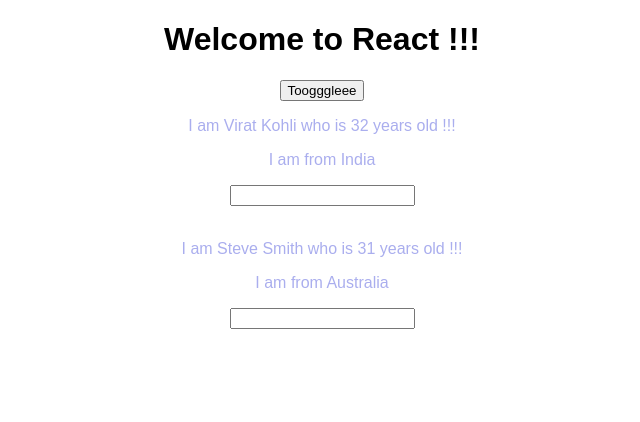
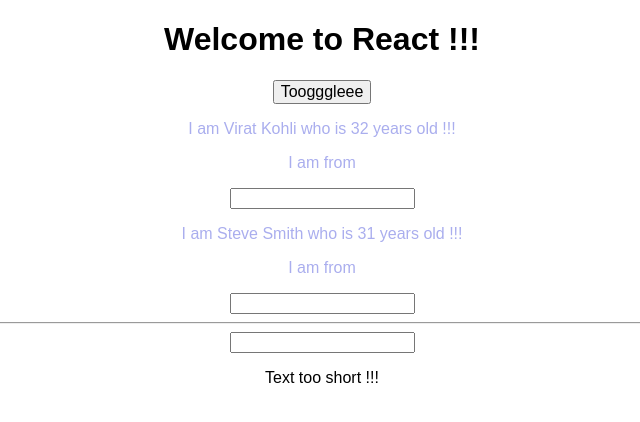
Before and after one commit to milindsahoo329/basics-reactjs, a React (Create React App) app: page / in a window 1280 px wide. Both pictures are taken after a click on the button "Toogggleee". Shown: the top 422 px of the page, without its empty margins (318-958 px from the left). Built offline with nearby package versions, Linux system fonts and the light colour scheme.

Commit message:
add list handling

```diff
--- a/src/App.js
+++ b/src/App.js
@@ -1,15 +1,18 @@
 import React, { Component } from 'react';
 import './App.css';
 import Person from './Person/Person';
+import Validation from './Validation/Validation';
+import Char from './Char/Char';
 
 class App extends Component {
 
   state = {
     persons: [
-      {name : "Virat Kohli", age:32},
-      {name : "Steve Smith", age:31}
+      {key: 'qwer', name: "Virat Kohli", age:32},
+      {key: 'asdf', name: "Steve Smith", age:31}
     ],
-    showPersons: false
+    showPersons: false,
+    userInput: ''
   }
 
   toggleHandler = (newName) => {
@@ -29,38 +32,89 @@
     });
   }
 
-  onChangeHandler = (event) => {
-    console.log("Was clicked!!");
+  deleteHandler = (index) => {
+    const persons = [...this.state.persons];
+    persons.splice(index,1);
+    this.setState({persons:persons});
+  }
+
+  onChangeHandler = (event,id) => {
+
+    const personIndex = this.state.persons.findIndex( p => {
+      return p.id === id;
+    });
+
+    const person = {
+      ...this.state.persons[personIndex]
+    };
+
+    person.name = event.target.value;
+
+    const persons = [...this.state.persons];
+    persons[personIndex] = person;
+
+
     this.setState({
-      persons: [
-        {name : "Virat Kohli", age:32},
-        {name : event.target.value, age:31}
-      ]
+      persons: persons
     });
   }
 
+  inputOnChangeHandler = (event) => {
+    this.setState({userInput:event.target.value});
+  }
+
+  deleteOnChangeHandler = (index) => {
+    const text = this.state.userInput.split('');
+    text.splice(index,1);
+    const updatedText = text.join('');
+    this.setState({userInput:updatedText});
+  }
+
   render() {
+
+    const style = {
+      backgroundStyle:'red',
+      font:'inherit',
+      border:'5 px solid blue',
+      padding:'20 px',
+      cursor:'pointer'
+    };
+
+    let persons = null;
+    if(this.state.showPersons === true){
+      persons = (
+        <div>
+          {this.state.persons.map((person,index)=>{
+          return <Person
+          name={person.name}
+          age={person.age}
+          key={person.key}
+          click={() => this.deleteHandler(index)}
+          changed={(event)=>this.onChangeHandler(event,person.id)} />
+        })}
+        </div>
+      );
+    }
+
+    const charList = this.state.userInput.split('').map((ch,index) => {
+      return <Char
+        character={ch}
+        key={index}
+        clicked={() => {this.deleteOnChangeHandler(index)}} />;
+    });
+
     return (
       <div className="App">
         <h1 className="App-title">Welcome to React !!!</h1>
-        <button onClick={this.togglePersonsHandler}>Toogggleee</button>
-        { this.state.showPersons === true ?
-          <div>
-            <Person
-              name={this.state.persons[0].name}
-              age={this.state.persons[0].age}
-              click={() => this.toggleHandler('Viiirrrrat')}
-            >India</Person>
-            <br />
-            <Person
-              name={this.state.persons[1].name}
-              age={this.state.persons[1].age}
-              click={this.toggleHandler.bind(this,"Viraaaaat")}
-              changed={this.onChangeHandler}
-            >Australia</Person>
-          </div>  : null
-        }
-
+        <button
+          style={style}
+          onClick={this.togglePersonsHandler}>Toogggleee</button>
+        {persons}
+        <hr />
+        <input type="text" onChange={this.inputOnChangeHandler} value={this.state.userInput} />
+        <p>{this.state.userInput}</p>
+        <Validation inputLength={this.state.userInput.length} />
+        {charList}
       </div>
     );
   }
--- /dev/null
+++ b/src/Char/Char.js
@@ -0,0 +1,20 @@
+import React from 'react';
+
+const char = (props) => {
+
+    const style = {
+        display: 'inline-block',
+        padding: '16px',
+        margin: '16px',
+        border: '1px solid black',
+        textAlign: 'center'
+    };
+
+    return (
+        <div style={style} onClick={props.clicked}>
+              {props.character}
+        </div>
+    );
+};
+
+export default char;
--- /dev/null
+++ b/src/Validation/Validation.js
@@ -0,0 +1,15 @@
+import React from 'react';
+
+const validation = (props) => {
+    let outputText='Text long enough !!!';
+    if ( props.inputLength < 5 ){
+        outputText='Text too short !!!';
+    }
+    return (
+        <div>
+            <p>{outputText}</p>
+        </div>
+    );
+};
+
+export default validation;
```
